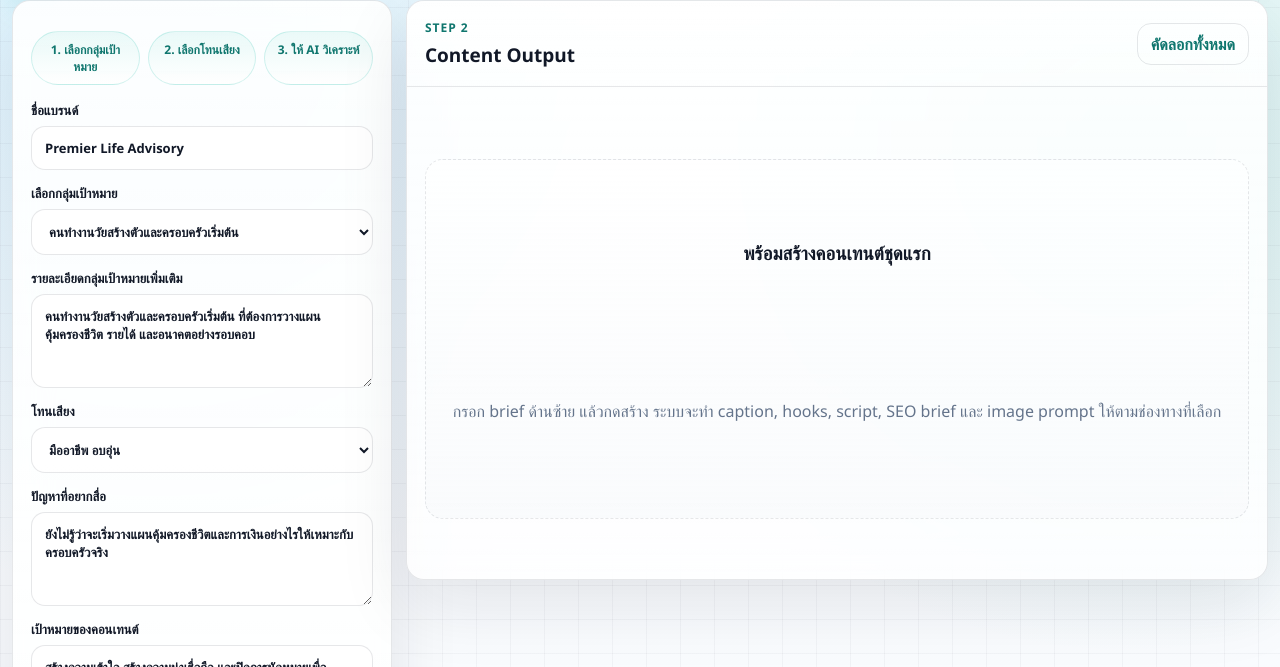
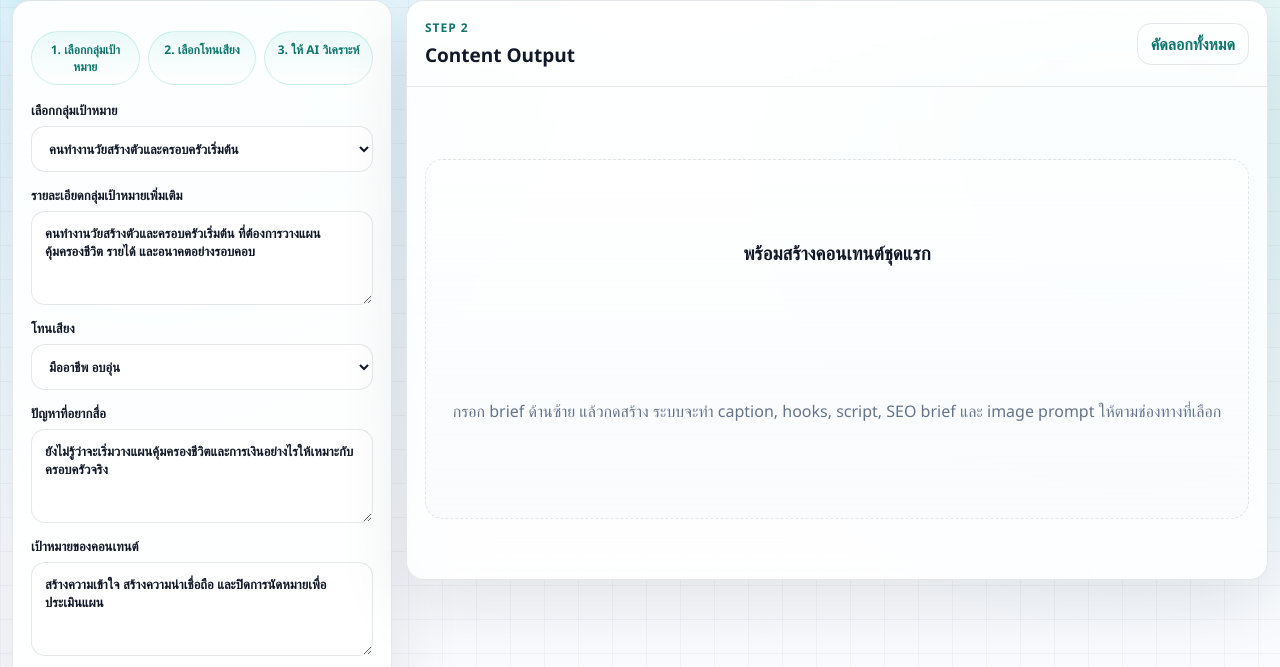
Before and after one commit to flooksatawat/social-content-studio, a website: page index.html in a window 1280 px wide. Shown: the part 95-762 px from the top of the page. Drawn offline with Linux system fonts and the light colour scheme.

Commit message:
Remove brand name field

```diff
--- a/app.js
+++ b/app.js
@@ -77,7 +77,6 @@ const moodPalettes = {
 };
 
 const sampleBrief = {
-  brandName: "Premier Life Advisory",
   audiencePreset: "young-family",
   audience: "คนทำงานวัยสร้างตัวและครอบครัวเริ่มต้น",
   tone: "มืออาชีพ อบอุ่น",
@@ -176,7 +175,7 @@ function getBrief() {
   const audienceText = data.audiencePreset === "custom" ? clean(data.audience) : preset.label;
 
   return {
-    brandName: clean(data.brandName) || "ที่ปรึกษาของคุณ",
+    brandName: "ที่ปรึกษาของคุณ",
     audiencePreset: clean(data.audiencePreset) || "young-family",
     audience: audienceText || "กลุ่มเป้าหมายหลัก",
     tone: clean(data.tone) || "มืออาชีพ อบอุ่น",
@@ -240,7 +239,7 @@ function buildHooks(brief) {
 function buildImagePrompt(brief) {
   const keyword = brief.keywords[0] || "ประกันชีวิต";
   return [
-    `Create a clean, premium social media image for life insurance and financial advisory brand ${brief.brandName}.`,
+    `Create a clean, premium social media image for a life insurance and financial advisory brand.`,
     `Subject: AI analyzed content for ${brief.audience}.`,
     `Audience: ${brief.audience}.`,
     `Visual style: modern premium finance aesthetic with intelligent AI overlay, trustworthy, human-centered, bright natural lighting, realistic Thai professional scene, clear focal point, space for Thai headline text.`,
--- a/index.html
+++ b/index.html
@@ -34,17 +34,6 @@
               <span>2. เลือกโทนเสียง</span>
               <span>3. ให้ AI วิเคราะห์</span>
             </div>
-
-            <label>
-              ชื่อแบรนด์
-              <input
-                id="brandName"
-                name="brandName"
-                type="text"
-                value="Premier Life Advisory"
-                placeholder="เช่น Premier Life Advisory"
-              />
-            </label>
 
             <label>
               เลือกกลุ่มเป้าหมาย
```
